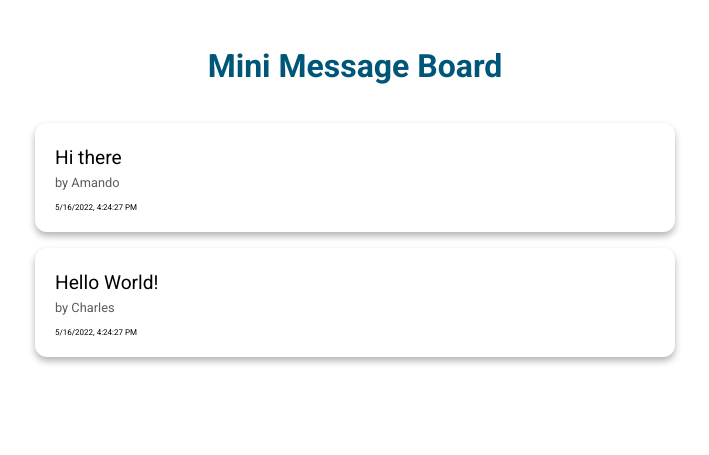
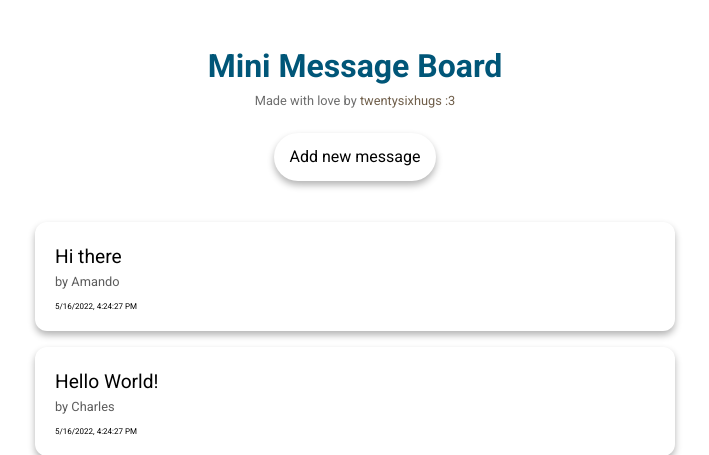
Before and after one commit to twentysixhugs/mini-message-board, a Node server app: page / in a window 1280 px wide. Shown: the top 455 px of the page, without its empty margins (285-994 px from the left). Run offline with Node 20, Linux system fonts and the light colour scheme.

Commit message:
Move new message button, add github link

```diff
--- a/views/index.pug
+++ b/views/index.pug
@@ -2,11 +2,13 @@ extends layout
 
 block content
   h1(class="board-title")= title
+  span(class="github-text")="Made with love by "
+    a(href="https://github.com/twentysixhugs" target="_blank" rel="noreferrer")= "twentysixhugs :3"
+  a(href="./new")
+    button(class="new-message-btn")= 'Add new message'
   ul(class="messages-list")
     each message in messages
       li
         span(class="message-text")= message.text
         span(class="message-user")= message.user
         span(class="message-added")= message.added
-  button(class="new-message-btn")
-    a(href="./new")= "New message"
```
